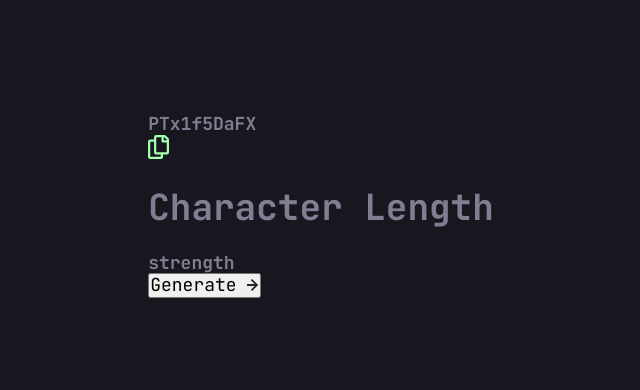
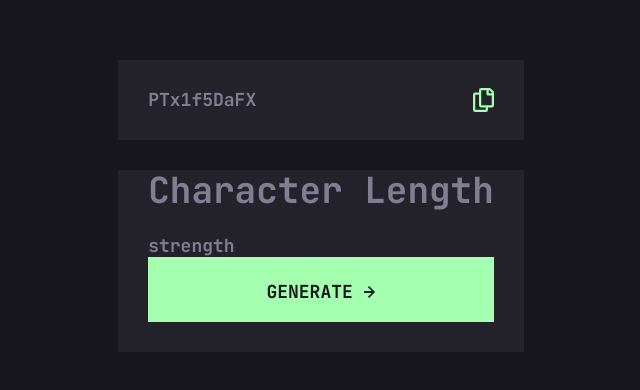
Before and after one commit to ClaytonDewey/react-password-generator, a React (Create React App) app: page / in a window 1280 px wide. Shown: the part 194-584 px from the top of the page, without its empty margins (319-959 px from the left). Built offline with nearby package versions, Linux system fonts and the light colour scheme.

Commit message:
Setup/style containers

```diff
--- a/src/components/GeneratorBox.js
+++ b/src/components/GeneratorBox.js
@@ -3,7 +3,7 @@ import Button from './Button';
 
 const GeneratorBox = () => {
   return (
-    <div className='box__generator'>
+    <div className='box box__generator'>
       <h1>Character Length</h1>
       <StrengthBox />
       <Button />
--- a/src/components/PasswordBox.js
+++ b/src/components/PasswordBox.js
@@ -2,7 +2,7 @@ import { Icon } from '../Icons';
 
 const PasswordBox = () => {
   return (
-    <div className='box__password'>
+    <div className='box box__password'>
       <p>PTx1f5DaFX</p>
       <Icon name='copy' />
     </div>
--- /dev/null
+++ b/src/sass/components/_app.scss
@@ -0,0 +1,5 @@
+.generator {
+  width: 100%;
+  max-width: 54rem;
+  margin: 4rem auto;
+}
--- /dev/null
+++ b/src/sass/components/_box.scss
@@ -0,0 +1,17 @@
+.box {
+  padding-inline: 3rem;
+
+  &__password,
+  &__generator {
+    background-color: $clr-bg-light;
+    color: $clr-font-light;
+  }
+
+  &__password {
+    display: flex;
+    align-items: center;
+    justify-content: space-between;
+    height: 8rem;
+    margin-bottom: 3rem;
+  }
+}
--- a/src/sass/main.scss
+++ b/src/sass/main.scss
@@ -3,3 +3,7 @@
 
 @import './base/base';
 @import './base/typography';
+
+@import './components/app';
+@import './components/box';
+@import './components/button'
```
